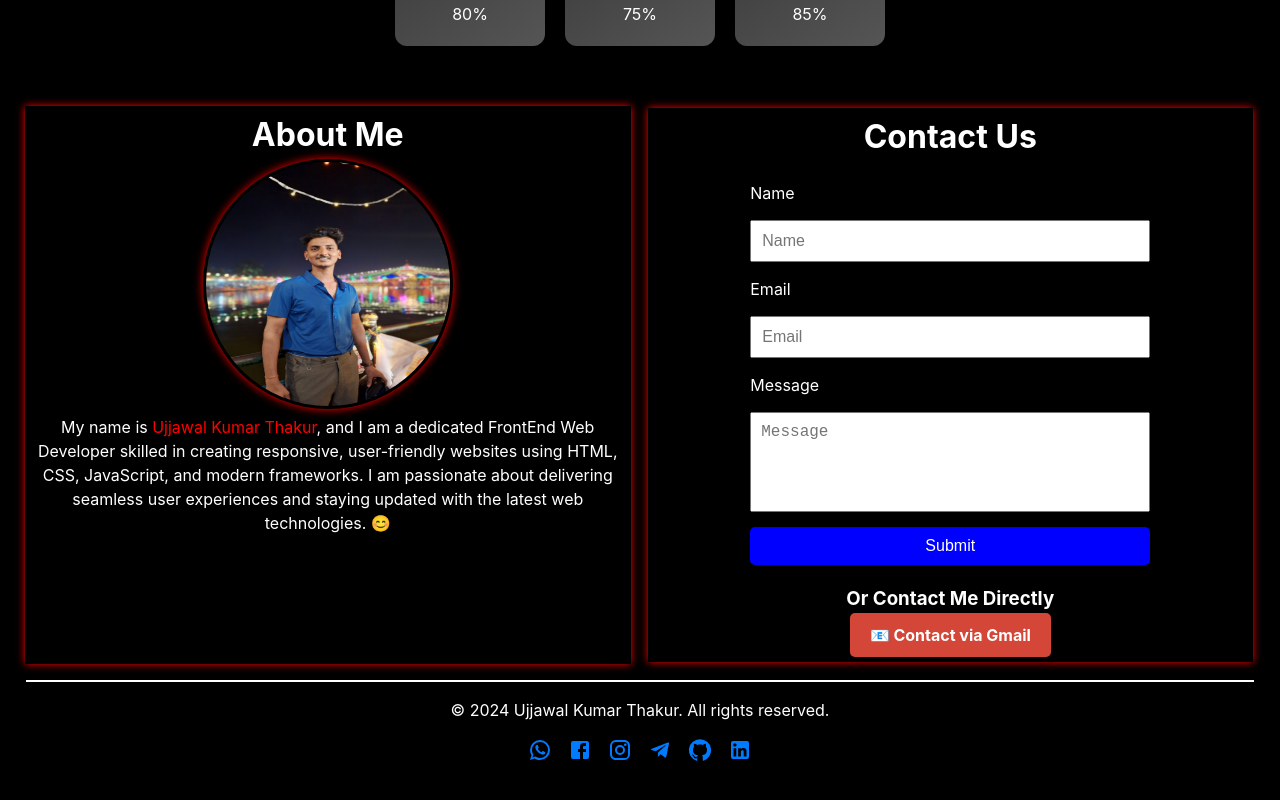
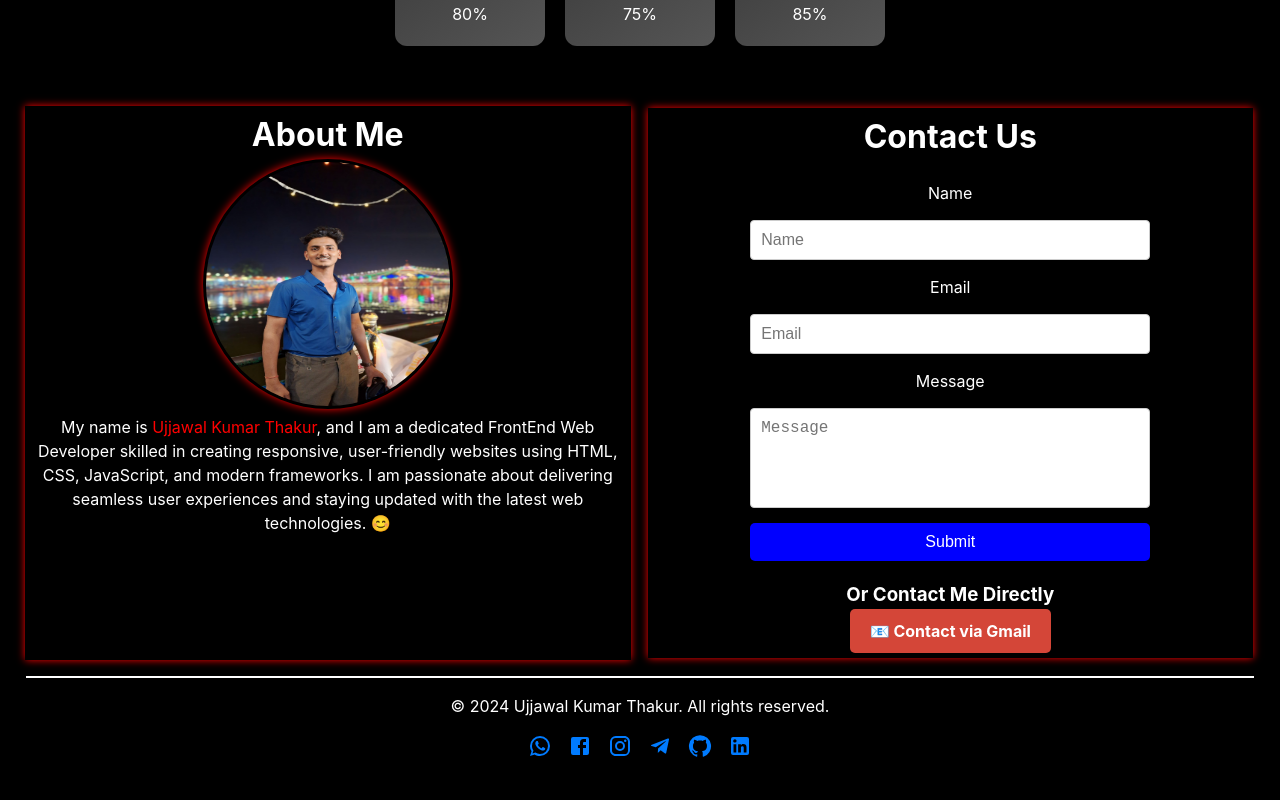
Before and after one commit to itsmeujjwal/ujjawal-portfolio, a React (Vite) app: page / in a window 1280 px wide. Shown: the part 2365-3165 px from the top of the page. Built offline with nearby package versions, Linux system fonts and the light colour scheme.

Commit message:
Modified

```diff
--- a/src/component/AboutMe.jsx
+++ b/src/component/AboutMe.jsx
@@ -3,6 +3,17 @@ import { styled } from "@mui/material/styles";
 
 
 function AboutMe() {
+    const handleSubmit = (e) => {
+        e.preventDefault();
+        const name = document.getElementById('username').value;
+        const email = document.getElementById('email').value;
+        const message = document.getElementById('message').value;
+        const subject = 'Contact Form Submission';
+        const body = `Name: ${name}\nEmail: ${email}\n\nMessage:\n${message}`;
+        const mailto = `mailto:thakurujjawal123@gmail.com?subject=${encodeURIComponent(subject)}&body=${encodeURIComponent(body)}`;
+        window.location.href = mailto;
+    };
+
     return (
         <>
 
@@ -44,63 +55,20 @@ function AboutMe() {
 
                 }}>
                     <h1>Contact Us</h1>
-                    <form
-                        style={{
-                            width: "90%",
-                            maxWidth: "400px",
-                            margin: "20px auto",
-                            display: "flex",
-                            flexWrap: "wrap",
-                            gap: "15px",
-                        }}>
+                    <ContactForm onSubmit={handleSubmit}>
                         <label htmlFor="username">Name</label>
-                        <input type="text" id="username" placeholder="Name"
-                            style={{
-                                width: "100%",
-                                padding: "10px",
-                                fontSize: "16px",
-                            }}
-
-                        />
+                        <Input type="text" id="username" placeholder="Name" />
 
                         <label htmlFor="email">Email</label>
-                        <input type="email" id="email" placeholder="Email"
-                            style={{
-                                width: "100%",
-                                padding: "10px",
-                                fontSize: "16px",
-                            }}
-
-                        />
+                        <Input type="email" id="email" placeholder="Email" />
 
                         <label htmlFor="message">Message</label>
-                        <textarea id="message" placeholder="Message"
-                            style={{
-                                width: "100%",
-                                height: "100px",
-                                padding: "10px",
-                                fontSize: "16px",
-                                resize: "none",
-                            }}
+                        <TextArea id="message" placeholder="Message" />
 
-                        ></textarea>
-
-                        <button
-                            type="submit"
-                            style={{
-                                width: "100%",
-                                padding: "10px",
-                                fontSize: "16px",
-                                backgroundColor: "blue",
-                                color: "#fff",
-                                border: "none",
-                                borderRadius: "5px",
-                                cursor: "pointer",
-                            }}
-                        >
+                        <SubmitButton type="submit">
                             Submit
-                        </button>
-                    </form>
+                        </SubmitButton>
+                    </ContactForm>
 
                     <div style={{
                         marginTop: "20px",
@@ -175,3 +143,69 @@ const ImgStyle = styled('img')(({ theme }) => ({
     },
 
 }));
+
+const ContactForm = styled('form')({
+    width: '90%',
+    maxWidth: '400px',
+    margin: '20px auto',
+    display: 'flex',
+    flexDirection: 'column',
+    gap: '15px',
+    '@media (max-width: 600px)': {
+        width: '95%',
+        gap: '10px',
+    },
+});
+
+const Input = styled('input')({
+    width: '100%',
+    padding: '10px',
+    fontSize: '16px',
+    border: '1px solid #ccc',
+    borderRadius: '4px',
+    '&:focus': {
+        outline: 'none',
+        borderColor: 'blue',
+    },
+    '@media (max-width: 600px)': {
+        fontSize: '14px',
+        padding: '8px',
+    },
+});
+
+const TextArea = styled('textarea')({
+    width: '100%',
+    height: '100px',
+    padding: '10px',
+    fontSize: '16px',
+    border: '1px solid #ccc',
+    borderRadius: '4px',
+    resize: 'none',
+    '&:focus': {
+        outline: 'none',
+        borderColor: 'blue',
+    },
+    '@media (max-width: 600px)': {
+        fontSize: '14px',
+        padding: '8px',
+        height: '80px',
+    },
+});
+
+const SubmitButton = styled('button')({
+    width: '100%',
+    padding: '10px',
+    fontSize: '16px',
+    backgroundColor: 'blue',
+    color: '#fff',
+    border: 'none',
+    borderRadius: '5px',
+    cursor: 'pointer',
+    '&:hover': {
+        backgroundColor: 'darkblue',
+    },
+    '@media (max-width: 600px)': {
+        fontSize: '14px',
+        padding: '8px',
+    },
+});
```
